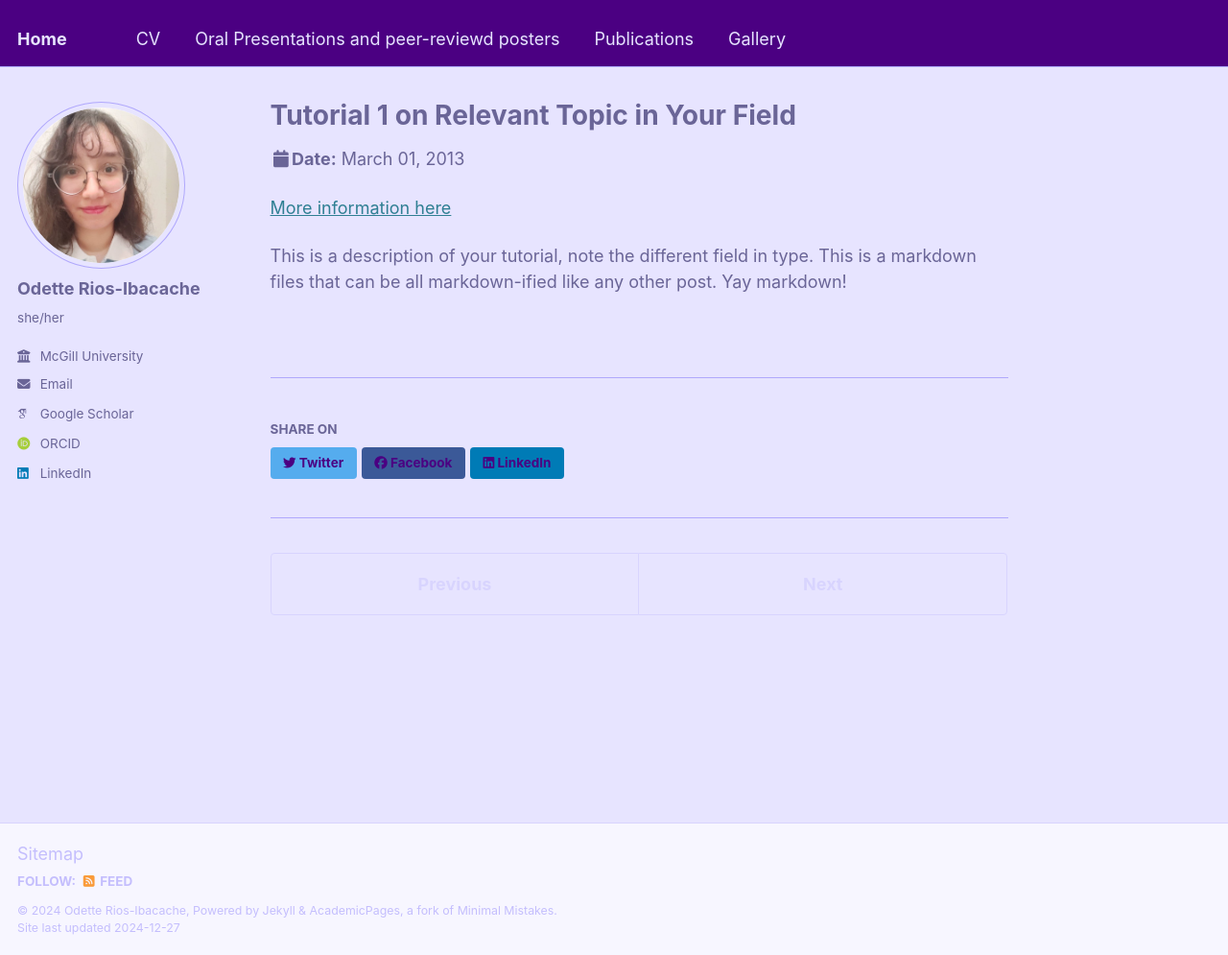
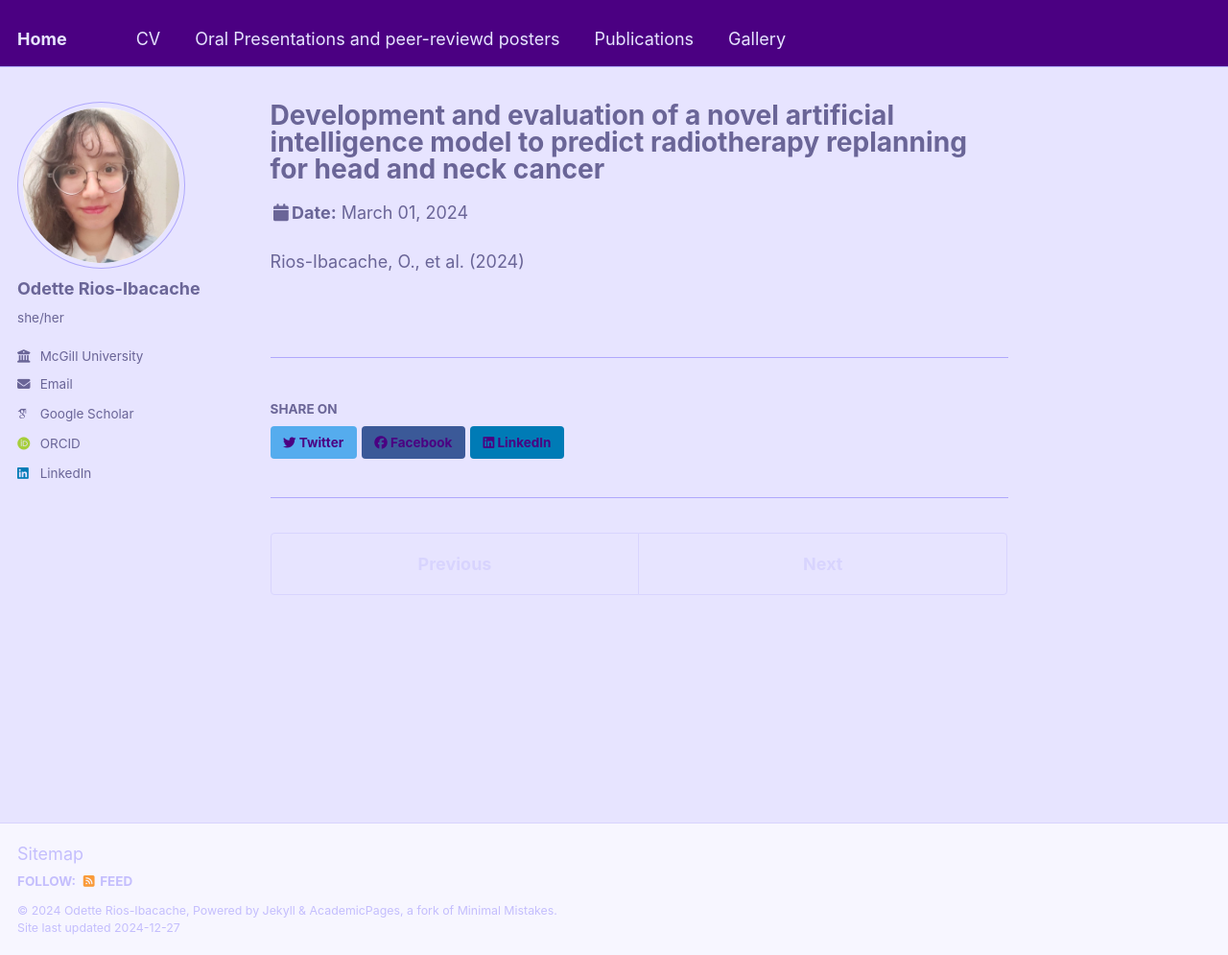
Before and after one commit to OdetteRiosI/odetteriosi.github.io, a Jekyll site: the page built from _talks/2013-03-01-tutorial-1.md, in a window 1280 px wide and 995 px high. Shown: the whole window at 96% size. Built offline with Jekyll 4.4.1, drawn with Linux system fonts in a browser that asks for light colours; some web fonts are replaced.

Commit message:
Update talk-3.md

```diff
--- a/_talks/2013-03-01-tutorial-1.md
+++ b/_talks/2013-03-01-tutorial-1.md
@@ -1,13 +1,11 @@
 ---
-title: "Tutorial 1 on Relevant Topic in Your Field"
+title: "Development and evaluation of a novel artificial intelligence model to predict radiotherapy replanning for head and neck cancer"
 collection: talks
-type: "Tutorial"
-permalink: /talks/2013-03-01-tutorial-1
-venue: "UC-Berkeley Institute for Testing Science"
-date: 2013-03-01
-location: "Berkeley CA, USA"
+type: "Institutional talk"
+permalink: /talks/talk-3_
+venue: "McGill Medical Physics Friday Morning Talk"
+date: 2024-03-01
+location: "Montreal, QC, Canada"
 ---
 
-[More information here](http://exampleurl.com)
-
-This is a description of your tutorial, note the different field in type. This is a markdown files that can be all markdown-ified like any other post. Yay markdown!
+Rios-Ibacache, O., et al. (2024)
```
